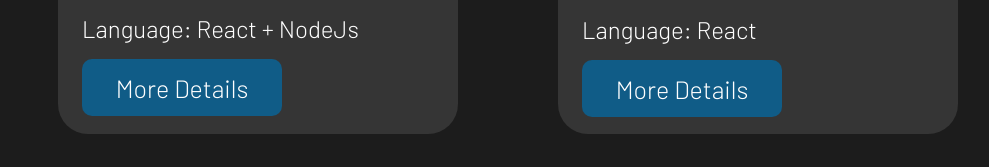
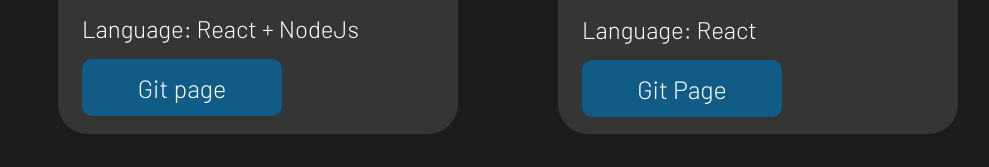
Before and after one commit to HydraSenpai/nd.codes, a React (Create React App) app: page / in a window 1280 px wide. Shown: the part 2342-2509 px from the top of the page, without its empty margins (262-1251 px from the left). Built offline with nearby package versions, Linux system fonts and the light colour scheme; the HTML template or start-up script is replaced by a standard one.

Commit message:
fixed links

```diff
--- a/src/components/Landing.js
+++ b/src/components/Landing.js
@@ -19,8 +19,12 @@
           </h4>
           <div className='findme'>Find me:</div>
           <div className='buttons'>
-            <button className='button'>Download CV</button>
-            <button className='button'>Email Me</button>
+            <a href='#' className='button'>
+              Download CV
+            </a>
+            <a href='#' className='button'>
+              Email Me
+            </a>
           </div>
         </div>
         <img src={pic} className='profile' />
@@ -92,7 +96,6 @@
     font-size: 25px;
     width: 200px;
     height: 57px;
-    padding: 0.75em 1em;
     border: none;
     border-radius: 10px;
     color: white;
--- a/src/components/Projects.js
+++ b/src/components/Projects.js
@@ -18,7 +18,12 @@
               informative way.
             </p>
             <p>Language: React + NodeJs</p>
-            <button className='btn'>More Details</button>
+            <a
+              href='https://github.com/HydraSenpai/Classessment'
+              className='btn'
+            >
+              Git page
+            </a>
           </div>
         </div>
         <div className='card card2'>
@@ -29,7 +34,9 @@
               This is my personal portfolio website built in React.
             </p>
             <p>Language: React</p>
-            <button className='btn'>More Details</button>
+            <a href='https://github.com/HydraSenpai/nd.codes' className='btn'>
+              Git Page
+            </a>
           </div>
         </div>
       </div>
--- a/src/index.css
+++ b/src/index.css
@@ -17,6 +17,11 @@
 code {
   font-family: source-code-pro, Menlo, Monaco, Consolas, 'Courier New',
     monospace;
+}
+
+a {
+  text-decoration: none;
+  color: white;
 }
 
 .full-page {
@@ -40,7 +45,6 @@
   justify-content: center;
   transition: all 500ms;
   height: 57px;
-  padding: 0.75em 1em;
   font-weight: 300;
   font-size: 25px;
   width: 200px;
```
